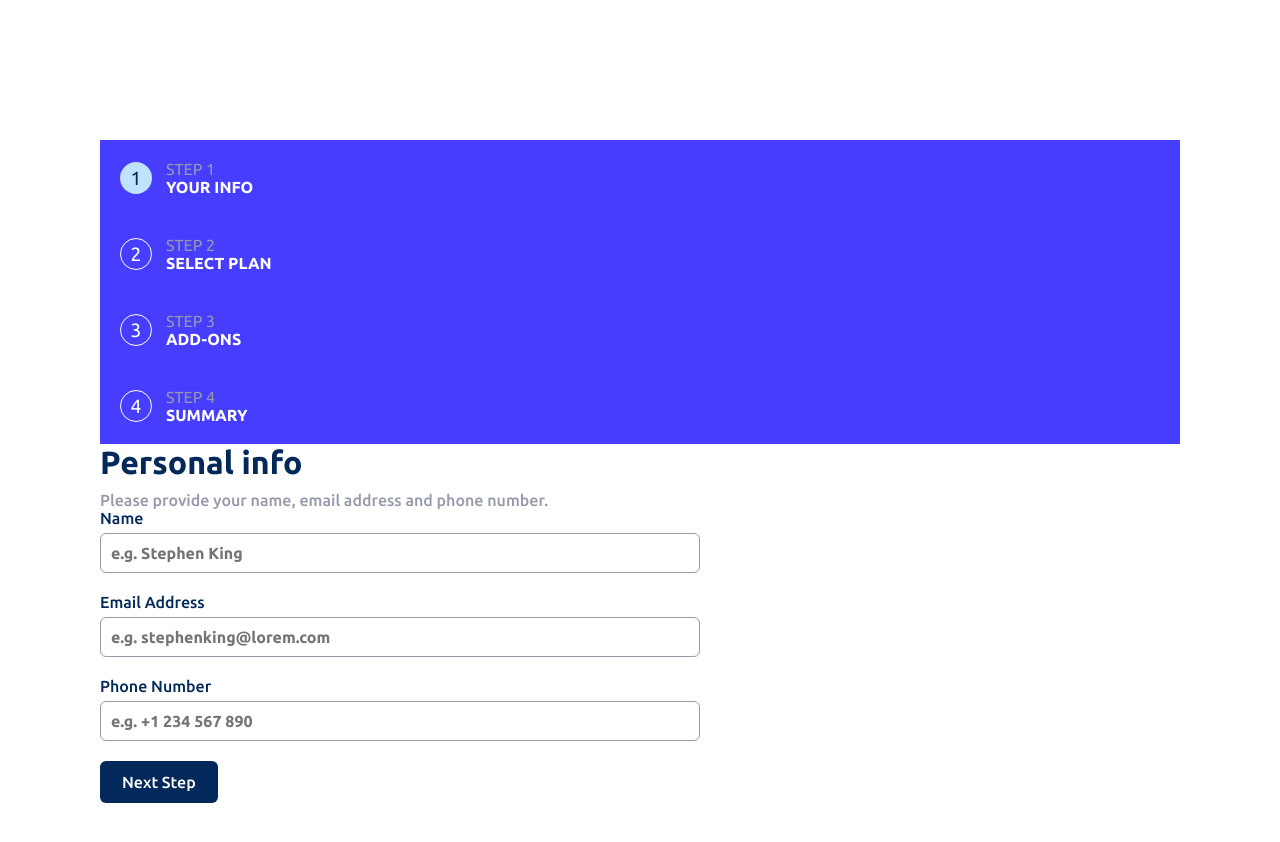
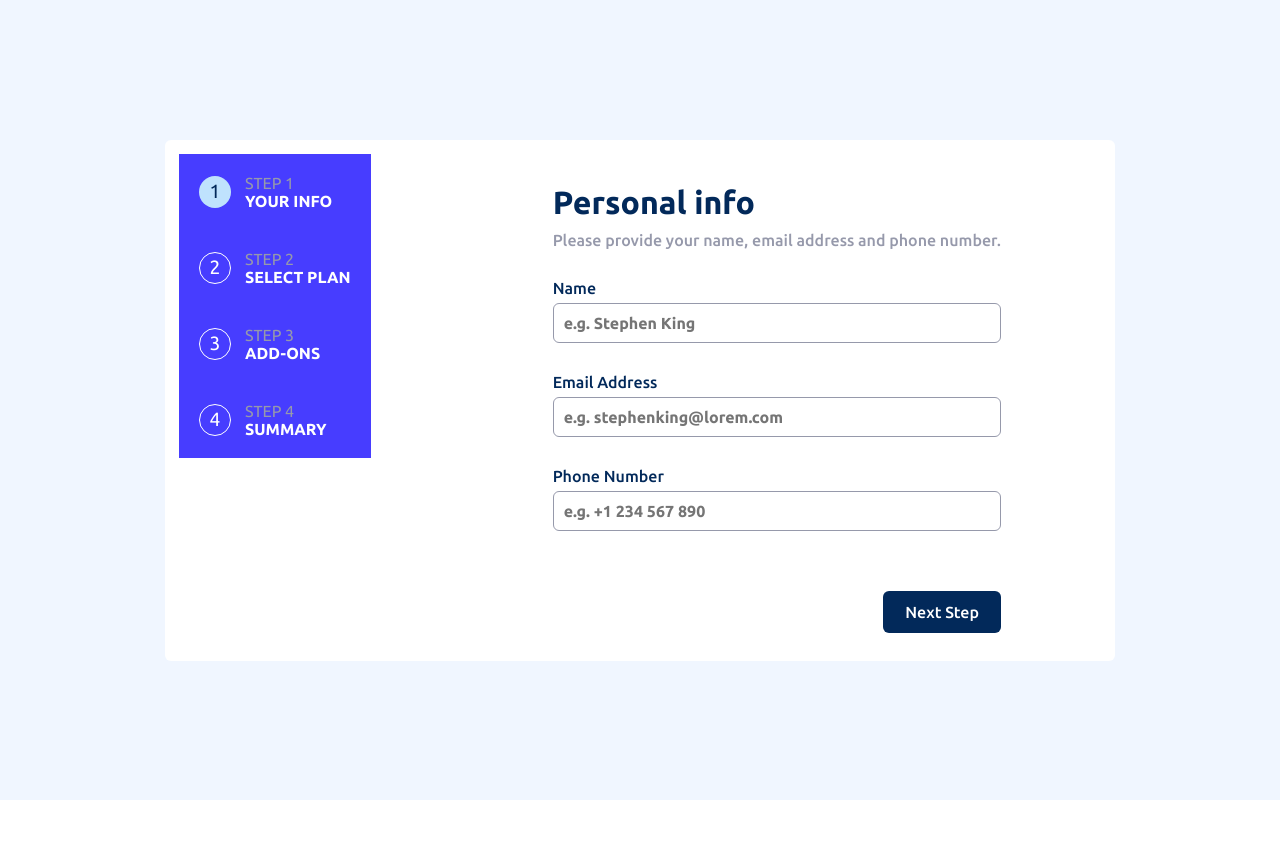
Before and after one commit to tymino/frontendmentor_multi-step-form, a Vue app: page / in a window 1280 px wide. Shown: the top 842 px of the page. After the commit the page ends 800 px from the top, so only its background shows below. Built offline with nearby package versions, Linux system fonts and the light colour scheme.

Commit message:
page style

```diff
--- a/src/App.vue
+++ b/src/App.vue
@@ -1,13 +1,15 @@
 <template>
-  <div class="content">
-    <div class="content__step">
-      <Step v-for="step in steps" :key="step.id" :data="step" />
-    </div>
+  <div class="wrapper">
+    <div class="content">
+      <div class="content__step">
+        <Step v-for="step in steps" :key="step.id" :data="step" />
+      </div>
 
-    <BlockInputs />
-    <!-- <div class="content__toggle">
+      <BlockInputs class="content__block" />
+      <!-- <div class="content__toggle">
       <Toggle :data="toggle" v-model:data="toggle" />
     </div> -->
+    </div>
   </div>
 </template>
 
@@ -57,30 +59,30 @@ export default {
 </script>
 
 <style lang="scss">
+.wrapper {
+  display: flex;
+  justify-content: center;
+  align-items: center;
+  height: 100vh;
+  margin: 0 auto;
+  background: var(--color-magnolia);
+}
+
 .content {
   display: flex;
-  flex-direction: column;
-  justify-content: center;
-  padding: 100px;
-  margin-top: 40px;
-  // background: var(--color-cool-gray);
+  flex-direction: row;
+  justify-content: space-between;
+  width: 100%;
+  max-width: var(--design-max-width);
+  padding: 14px;
+  background: var(--color-white);
+  border-radius: var(--border-radius);
 
-  &__buttons {
-    margin: 10px;
-
-    & > button {
-      margin: 10px;
-    }
+  &__step {
+    margin-right: 10px;
   }
 
-  &__inputs {
-    & > div {
-      margin-bottom: 20px;
-    }
-  }
-
-  &__toggle {
-    margin-top: 20px;
+  &__block {
   }
 }
 </style>
--- a/src/assets/global.scss
+++ b/src/assets/global.scss
@@ -4,6 +4,8 @@
   --font-light: 400;
   --font-medium: 500;
   --font-bold: 700;
+
+  --design-max-width: 950px;
 
   --border-radius: 6px;
 
--- a/src/components/BlockYourInfo.vue
+++ b/src/components/BlockYourInfo.vue
@@ -1,9 +1,10 @@
 <template>
   <div class="container">
-    <Title :data="header"></Title>
+    <Title class="container__title" :data="header"></Title>
 
-    <div class="content__inputs">
+    <div class="container__inputs">
       <Input
+        class="container__inputs-item"
         v-for="data in inputs"
         :key="data.id"
         :data="data"
@@ -11,7 +12,9 @@
       />
     </div>
 
-    <Button @click="setCurrentStep">next step</Button>
+    <div class="container__button">
+      <Button @click="setCurrentStep">next step</Button>
+    </div>
   </div>
 </template>
 
@@ -47,4 +50,25 @@ export default {
 };
 </script>
 
-<style lang="scss" scoped></style>
+<style lang="scss" scoped>
+.container {
+  padding: 0 100px;
+
+  &__title {
+    margin: 30px 0px;
+  }
+
+  &__inputs {
+    &-item:not(:last-child) {
+      margin-bottom: 30px;
+    }
+  }
+
+  &__button {
+    display: flex;
+    justify-content: flex-end;
+    margin-top: 60px;
+    margin-bottom: 14px;
+  }
+}
+</style>
```
